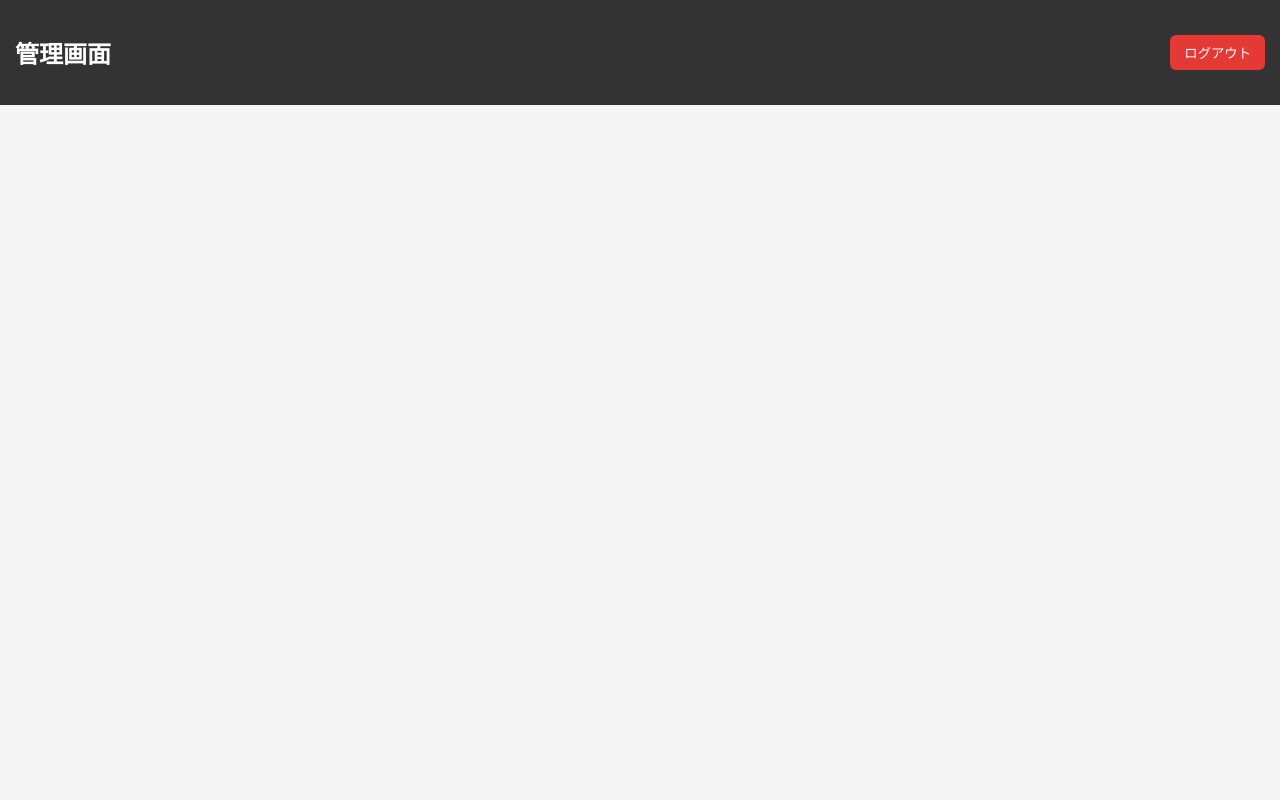
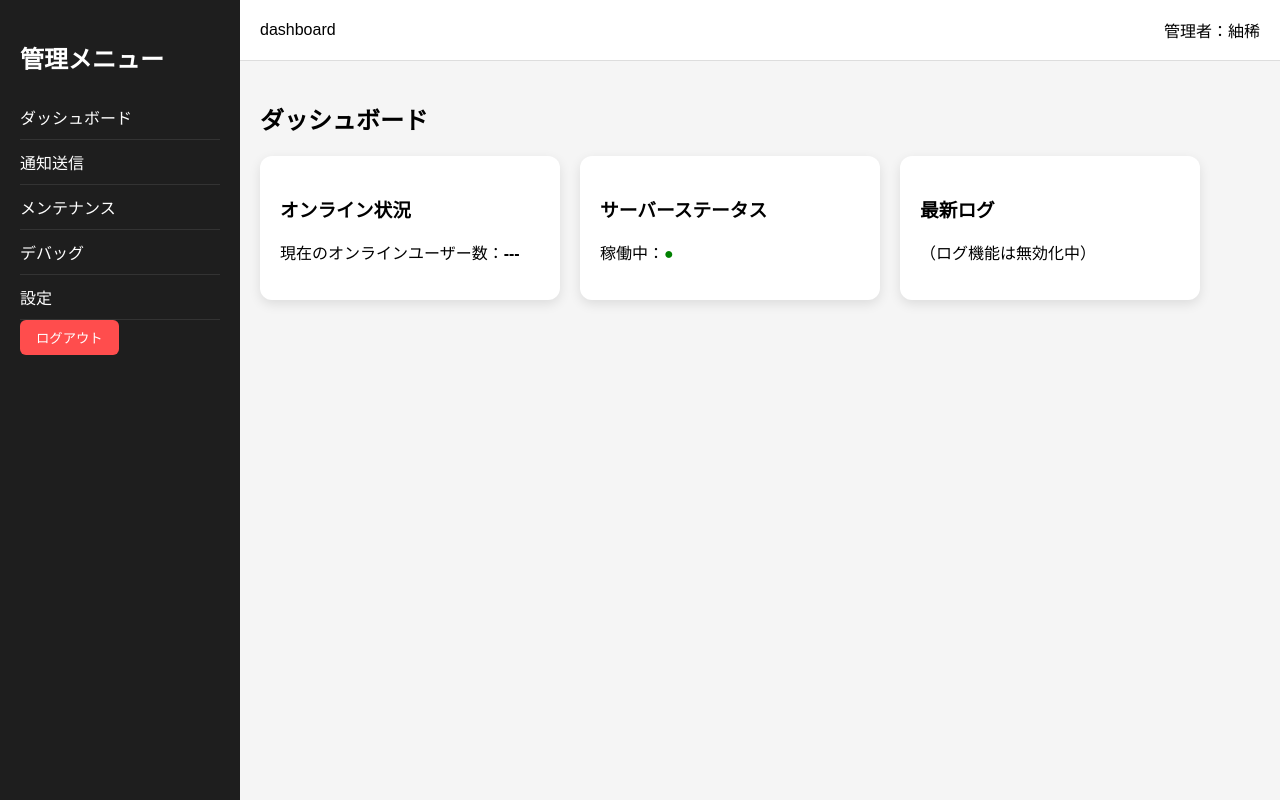
Before and after one commit to Lui-gm/Eternal-Fantasy, a plain HTML site: page admin/admin.html in a window 1280 px wide. Drawn offline with Linux system fonts and the light colour scheme; sample sign-in values are in the browser's storage.

Commit message:
Update admin.html

```diff
--- a/admin/admin.html
+++ b/admin/admin.html
@@ -2,45 +2,101 @@
 <html lang="ja">
 <head>
   <meta charset="UTF-8">
-  <title>管理画面</title>
+  <title>Eternal Fantasy 管理画面</title>
+
   <style>
     body {
+      margin: 0;
       font-family: sans-serif;
-      margin: 0;
-      padding: 0;
+      display: flex;
+      height: 100vh;
       background: #f5f5f5;
     }
-    header {
-      background: #333;
+
+    #sidebar {
+      width: 240px;
+      background: #1e1e1e;
       color: white;
-      padding: 15px;
+      padding: 20px;
+      box-sizing: border-box;
+    }
+
+    .menu-item {
+      padding: 10px 0;
+      cursor: pointer;
+      border-bottom: 1px solid #333;
+    }
+
+    .menu-item:hover {
+      color: #00c3ff;
+    }
+
+    #content {
+      flex: 1;
       display: flex;
+      flex-direction: column;
+    }
+
+    #header {
+      height: 60px;
+      background: white;
+      border-bottom: 1px solid #ddd;
+      display: flex;
+      align-items: center;
       justify-content: space-between;
-      align-items: center;
+      padding: 0 20px;
     }
+
+    #main {
+      flex: 1;
+      padding: 20px;
+      overflow-y: auto;
+    }
+
     #logoutBtn {
-      background: #e53935;
+      padding: 8px 16px;
+      background: #ff4d4d;
       color: white;
       border: none;
-      padding: 8px 14px;
+      cursor: pointer;
       border-radius: 6px;
-      cursor: pointer;
     }
   </style>
 </head>
 
 <body>
 
-  <header>
-    <h2>管理画面</h2>
+<!-- 認証ガード -->
+<script>
+  if (localStorage.getItem("isAdmin") !== "true") {
+    location.href = "./login.html";
+  }
+</script>
+
+<!-- サイドバー -->
+<div id="sidebar">
+  <h2>管理メニュー</h2>
+
+  <div class="menu-item" data-page="dashboard">ダッシュボード</div>
+  <div class="menu-item" data-page="notices">通知送信</div>
+  <div class="menu-item" data-page="maintenance">メンテナンス</div>
+  <div class="menu-item" data-page="debug">デバッグ</div>
+  <div class="menu-item" data-page="settings">設定</div>
+
   <button id="logoutBtn">ログアウト</button>
-  </header>
+</div>
 
-  <main>
-    <!-- ここに管理画面の内容 -->
-  </main>
+<!-- メインコンテンツ -->
+<div id="content">
+  <div id="header">
+    <div id="pageTitle">ダッシュボード</div>
+    <div>管理者：紬稀</div>
+  </div>
 
-  <!-- Firebase 初期化は firebase.js に一本化 -->
+  <div id="main"></div>
+</div>
+
+<!-- Firebase 初期化 -->
 <script type="module" src="../js/firebase.js?v=3"></script>
 
 <!-- 管理画面の処理 -->
@@ -48,21 +104,48 @@
   import { auth } from "../js/firebase.js";
   import { signOut } from "https://www.gstatic.com/firebasejs/10.12.0/firebase-auth.js";
 
+  const main = document.getElementById("main");
+
+  // ★ ページ切替処理
+  window.loadPage = async (page) => {
+    document.getElementById("pageTitle").innerText = page;
+
+    try {
+      const module = await import(`./pages/${page}.js`);
+      main.innerHTML = module.html ?? `<h2>${page}</h2>`;
+    } catch (e) {
+      main.innerHTML = `
+        <div style="
+          padding:20px; background:#ffe6e6; border-left:6px solid #ff4d4d;
+          border-radius:8px; font-family:monospace;">
+          <h2 style="margin-top:0;">ページ読み込みエラー</h2>
+          <p><b>読み込めなかったページ：</b> ${page}</p>
+          <p><b>原因：</b> ${e.message}</p>
+        </div>
+      `;
+    }
+  };
+
+  // メニュークリック
+  document.querySelectorAll(".menu-item").forEach(btn => {
+    btn.addEventListener("click", () => {
+      loadPage(btn.dataset.page);
+    });
+  });
+
   // ★ ログアウト処理
   document.getElementById("logoutBtn").addEventListener("click", async () => {
     try {
       await signOut(auth);
-
-        // ログインフラグ削除
       localStorage.removeItem("isAdmin");
-
-        // ★ ゲーム本体へ遷移
-        location.href = "/index.html";
-
+      location.href = "/index.html";  // ← ゲーム本体へ
     } catch (err) {
       console.error("ログアウト失敗:", err);
     }
   });
+
+  // 初期ページ
+  loadPage("dashboard");
 </script>
 
 </body>
```
Lines whose indentation alone changed are shown as unchanged.
